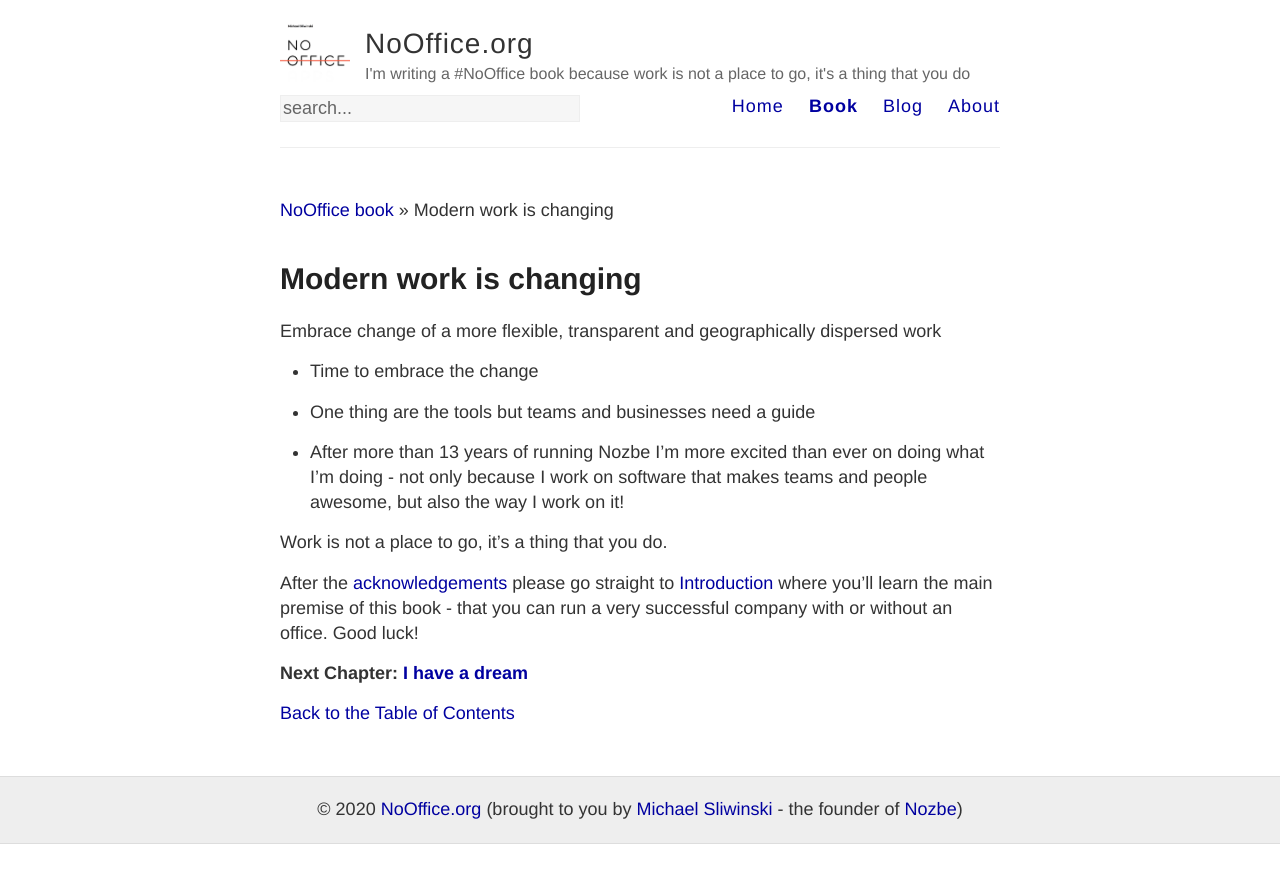
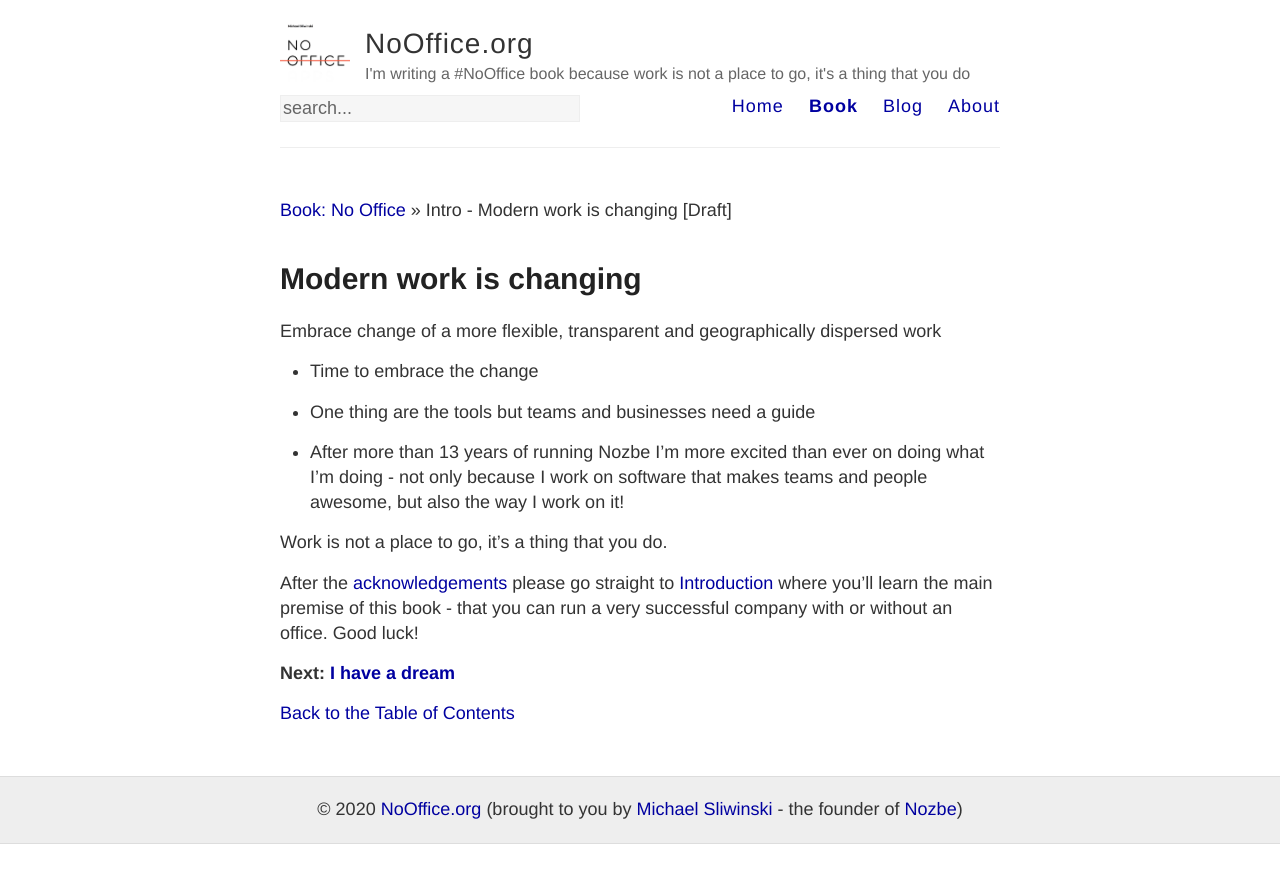
Before and after one commit to Nozbe/NoOffice.org, a Jekyll site: the page built from _book/intro.md, in a window 1280 px wide. Shown: the top 883 px of the page. Built offline with Jekyll 4.4.1, drawn with Linux system fonts in a browser that asks for light colours.

Commit message:
Improvements - chname

```diff
--- a/_includes/book.html
+++ b/_includes/book.html
@@ -23,16 +23,17 @@
     {% if item.url == slug %}
       {% assign chapter_title = titles[forloop.index0] %}
       {% assign chapter_subtitle = subtitles[forloop.index0] %}
+      {% assign chapter_chname = item.chname %}
       {% assign chapter_part = slug %}
     {% endif %}
   {% endfor %}
 
 {% if chapter_part == page.part %}{% assign part_sel = forloop.index %}
   {% if item.url == page.slug %}
-    {{ chapter_title }}
+    {{ chapter_chname }} - {{ chapter_title }}
     {% assign next = true %}
     {% if item.status == "draft" %}{{ site.data.book.draft }}{% endif %}
-  {% else %}<a href="{{ site.baseurl }}/book/{{ item.url }}" title="{{ chapter_subtitle }}">{{ chapter_title }}</a>
+  {% else %}<a href="{{ site.baseurl }}/book/{{ item.url }}" title="{{ chapter_subtitle }}">{{ chapter_chname }} - {{ chapter_title }}</a>
   {% endif %}
   {% for entry in item.chapters %}
     {% for slug in slugs %}
--- a/_includes/book_toc.html
+++ b/_includes/book_toc.html
@@ -8,7 +8,7 @@
   {% endif %}
 {% endfor %}
 
-<h2><a href="{{ site.baseurl }}/book/{{ item.url }}">{{ chapter_title }}{% if item.status == "draft" %} {{ site.data.book.draft }}{% endif %}</a></h2>
+<h2><a href="{{ site.baseurl }}/book/{{ item.url }}">{{ item.chname }} - {{ chapter_title }}{% if item.status == "draft" %} {{ site.data.book.draft }}{% endif %}</a></h2>
 <p>{{ chapter_subtitle }}</p>
 <ul>
 {% for entry in item.chapters %}
@@ -19,7 +19,7 @@
   {% endif %}
 {% endfor %}
 
-<li><strong><a href="{{ site.baseurl }}/book/{{ entry.url }}">{{ chapter_title }}{% if entry.status == "draft" %} {{ site.data.book.draft }}{% endif %}</a></strong><br />
+<li><strong><a href="{{ site.baseurl }}/book/{{ entry.url }}">{{ entry.chname }} - {{ chapter_title }}{% if entry.status == "draft" %} {{ site.data.book.draft }}{% endif %}</a></strong><br />
     {{ chapter_subtitle }}</li>
 {% endfor %}
 </ul>
```
Also changed, not shown: _data/book.yml (+7 -3 lines).
